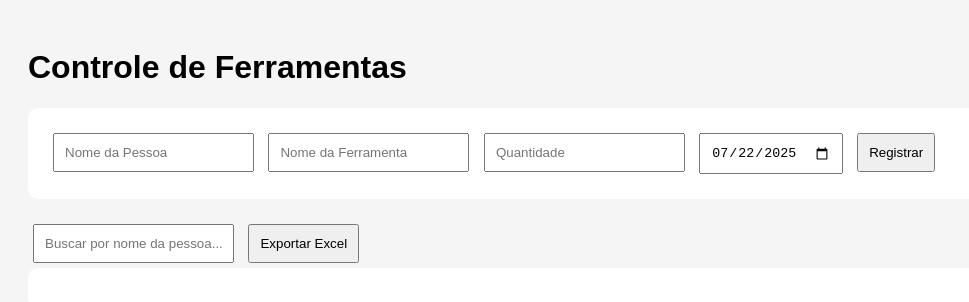
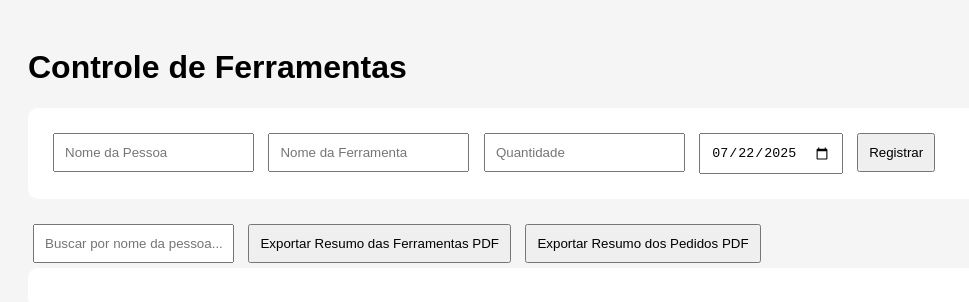
Before and after one commit to kelvincamargo/Controle, a plain HTML site: page index.html in a window 1280 px wide. Shown: the whole page, without its empty margins (0-969 px from the left). Drawn offline with nearby package versions, Linux system fonts and the light colour scheme.

Commit message:
Update index.html

```diff
--- a/index.html
+++ b/index.html
@@ -1,6 +1,7 @@
 <!DOCTYPE html>
 <html lang="pt-BR">
 <head>
+     <script src="https://cdn.sheetjs.com/xlsx-latest/package/dist/xlsx.full.min.js"></script>
   <meta charset="UTF-8">
   <title>Controle de Ferramentas</title>
   <link rel="stylesheet" href="style.css">
@@ -17,7 +18,159 @@
   </form>
 
   <input type="text" id="search" placeholder="Buscar por nome da pessoa...">
-  <button onclick="exportarExcel()">Exportar Excel</button>
+
+  <!-- jsPDF e jsPDF-AutoTable -->
+<script src="https://cdnjs.cloudflare.com/ajax/libs/jspdf/2.5.1/jspdf.umd.min.js"></script>
+<script src="https://cdnjs.cloudflare.com/ajax/libs/jspdf-autotable/3.5.25/jspdf.plugin.autotable.min.js"></script>
+
+<!-- Botões -->
+<button onclick="exportarResumoPDF()">Exportar Resumo das Ferramentas PDF</button>
+<button onclick="exportarResumoPedidosPDF()">Exportar Resumo dos Pedidos PDF</button>
+
+<script>
+async function exportarResumoPDF() {
+  const { jsPDF } = window.jspdf;
+
+  const pedidos = JSON.parse(localStorage.getItem("pedidos")) || [];
+  const resumo = {};
+
+  pedidos.forEach(pedido => {
+    pedido.tools.forEach(item => {
+      const toolName = item.tool.toLowerCase();
+      if (!resumo[toolName]) {
+        resumo[toolName] = { retirado: 0, devolvido: 0 };
+      }
+      resumo[toolName].retirado += item.quantity;
+      resumo[toolName].devolvido += item.returned || 0;
+    });
+  });
+
+  const data = [];
+  let totalRetirado = 0;
+  let totalDevolvido = 0;
+  let totalEmAberto = 0;
+
+  Object.entries(resumo).forEach(([tool, val]) => {
+    const emAberto = val.retirado - val.devolvido;
+    const perc = val.retirado > 0 ? val.devolvido / val.retirado : 0;
+
+    data.push([
+      tool.charAt(0).toUpperCase() + tool.slice(1),
+      val.retirado,
+      val.devolvido,
+      emAberto,
+      (perc * 100).toFixed(2) + "%"
+    ]);
+
+    totalRetirado += val.retirado;
+    totalDevolvido += val.devolvido;
+    totalEmAberto += emAberto;
+  });
+
+  const percGeral = totalRetirado > 0 ? (totalDevolvido / totalRetirado) : 0;
+  data.push([
+    "Total Geral",
+    totalRetirado,
+    totalDevolvido,
+    totalEmAberto,
+    (percGeral * 100).toFixed(2) + "%"
+  ]);
+
+  const doc = new jsPDF();
+
+  doc.text("Resumo Geral de Ferramentas", 14, 20);
+  doc.autoTable({
+    startY: 30,
+    head: [["Ferramenta", "Total Retirado", "Total Devolvido", "Em Aberto", "% Devolvido"]],
+    body: data,
+    styles: { halign: 'right' },
+    headStyles: { fillColor: [79, 129, 189], halign: 'center' },
+    columnStyles: { 0: { halign: 'left' } },
+    didParseCell: function (data) {
+      if (data.row.index === data.table.body.length - 1) {
+        data.cell.styles.fontStyle = 'bold';
+        data.cell.styles.fillColor = [200, 200, 200];
+      }
+    }
+  });
+
+  doc.save("Resumo_Ferramentas.pdf");
+}
+
+
+async function exportarResumoPedidosPDF() {
+  const { jsPDF } = window.jspdf;
+
+  const pedidos = JSON.parse(localStorage.getItem("pedidos")) || [];
+  const resumoPessoas = {};
+
+  // Agrupa por pessoa e soma todas as ferramentas retiradas e devolvidas
+  pedidos.forEach(pedido => {
+    const pessoa = pedido.person.toLowerCase();
+    if (!resumoPessoas[pessoa]) {
+      resumoPessoas[pessoa] = { retirado: 0, devolvido: 0 };
+    }
+    pedido.tools.forEach(item => {
+      resumoPessoas[pessoa].retirado += item.quantity;
+      resumoPessoas[pessoa].devolvido += item.returned || 0;
+    });
+  });
+
+  const data = [];
+  let totalRetirado = 0;
+  let totalDevolvido = 0;
+  let totalEmAberto = 0;
+
+  Object.entries(resumoPessoas).forEach(([pessoa, val]) => {
+    const emAberto = val.retirado - val.devolvido;
+    const perc = val.retirado > 0 ? val.devolvido / val.retirado : 0;
+
+    data.push([
+      pessoa.charAt(0).toUpperCase() + pessoa.slice(1),
+      val.retirado,
+      val.devolvido,
+      emAberto,
+      (perc * 100).toFixed(2) + "%"
+    ]);
+
+    totalRetirado += val.retirado;
+    totalDevolvido += val.devolvido;
+    totalEmAberto += emAberto;
+  });
+
+  const percGeral = totalRetirado > 0 ? (totalDevolvido / totalRetirado) : 0;
+  data.push([
+    "Total Geral",
+    totalRetirado,
+    totalDevolvido,
+    totalEmAberto,
+    (percGeral * 100).toFixed(2) + "%"
+  ]);
+
+  const doc = new jsPDF();
+
+  doc.text("Resumo Geral dos Pedidos (Por Pessoa)", 14, 20);
+  doc.autoTable({
+    startY: 30,
+    head: [["Pessoa", "Total Retirado", "Total Devolvido", "Em Aberto", "% Devolvido"]],
+    body: data,
+    styles: { halign: 'right' },
+    headStyles: { fillColor: [79, 129, 189], halign: 'center' },
+    columnStyles: { 0: { halign: 'left' } },
+    didParseCell: function (data) {
+      if (data.row.index === data.table.body.length - 1) {
+        data.cell.styles.fontStyle = 'bold';
+        data.cell.styles.fillColor = [200, 200, 200];
+      }
+    }
+  });
+
+  doc.save("Resumo_Pedidos.pdf");
+}
+</script>
+
+
+
 
   <div id="requests"></div>
 
```
